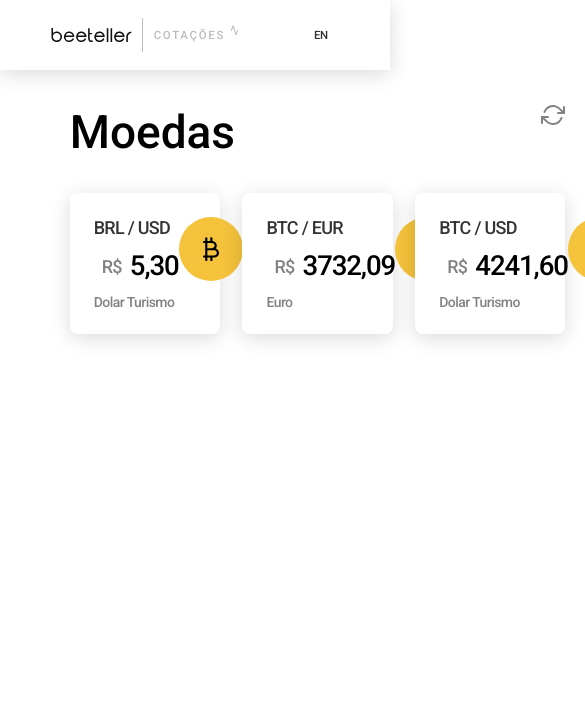
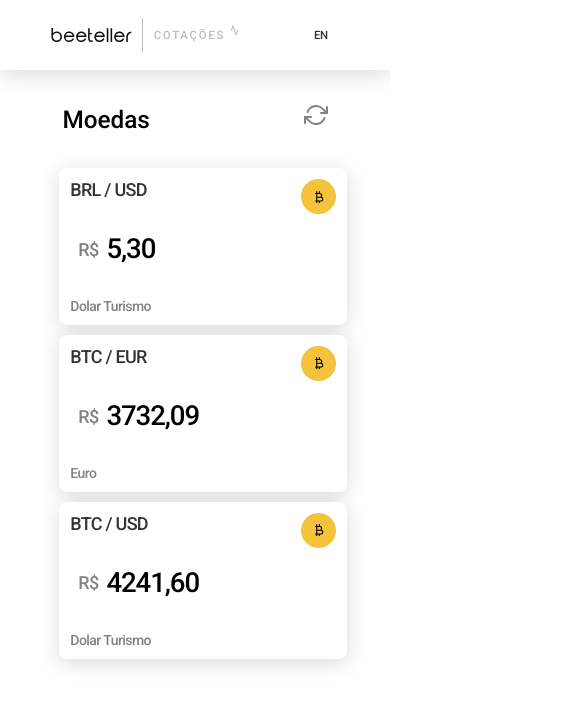
Before and after one commit to doubleyooz/express-beeteller, a React (Create React App) app in the folder frontend/: page / in a window 390 px wide. Shown: the top 706 px of the page, 585 px wide, since content can reach past the window. Built offline with nearby package versions, Linux system fonts and the light colour scheme.

Commit message:
update: style and alignment

```diff
--- a/frontend/src/components/Box/styles.scss
+++ b/frontend/src/components/Box/styles.scss
@@ -1,5 +1,10 @@
-$box-width: calc(30000vw / 1440 + 69px);
-$box-hmarging: calc(1200vw / 1440 + 8px);
+$box-height: calc(6900vw / 1440 + 138px);
+$box-hmarging: calc(1600vw / 1440 + 4px);
+$box-padding: calc(1800vw / 1440 + 6px);
+
+
+$icon-size: calc(1600vw / 1440 + 8px);
+$icon-padding: calc(1200vw / 1440 + 8px);
 $value-size: calc(2800vw / 1440 + 20px);
 
 .box-container {
@@ -8,10 +13,12 @@ $value-size: calc(2800vw / 1440 + 20px);
     justify-content: space-between;
     align-items: flex-start;
 
-    width: $box-width;
+    height: $box-height;
+    width: 100%;
+
 
     margin: 0 $box-hmarging;
-    padding: 24px;
+    padding: $box-padding;
 
     background: #FFFFFF;
     box-shadow: 0px 4px 20px rgba(0, 0, 0, 0.15);
@@ -21,8 +28,9 @@ $value-size: calc(2800vw / 1440 + 20px);
         display: flex;
         flex-direction: column;
         justify-content: space-between;
-        align-items: flex-start;
-        order: 0;
+
+
+        height: 100%;
 
         span {
             letter-spacing: -0.04em;
@@ -68,15 +76,30 @@ $value-size: calc(2800vw / 1440 + 20px);
         flex-direction: column;
         justify-content: center;
         align-items: center;
-        padding: 20px;
+        padding: $icon-padding;
 
         background: #F4C23B;
         border-radius: 99px;
     }
     svg {
+        width: $icon-size;
+        height: $icon-size
+
+
+    }
+
+}
+
+
+@media screen and (max-width: 700px){
+
+    .box-container {
+
+        margin: 0px $box-hmarging 10px $box-hmarging;
 
 
 
     }
 
+
 }
--- a/frontend/src/pages/Dashboard/styles.scss
+++ b/frontend/src/pages/Dashboard/styles.scss
@@ -1,30 +1,71 @@
-$bar-hpadding: calc(10500vw / 1440 + 30px);
+$bar-hpadding: calc(11500vw / 1440 + 20px);
 $dashboard-vpadding: calc(3000vh / 1024 + 10px);
 $header-hmarging: calc(1200vw / 1440 + 8px);
+$title-size: calc(1600vw / 1440 + 20px);
+
+
+
 .dashboard-container {
     display: flex;
     flex-direction: row;
 
-
+    width: 100vw;
     padding: $dashboard-vpadding $bar-hpadding;
 
     .card-container {
         display: flex;
         flex-direction: column;
-
+        width: 100%;
         .header {
             display: flex;
             justify-content: space-between;
             margin: 0 $header-hmarging $dashboard-vpadding $header-hmarging ;
 
             span {
-                font-size: 46px;
+                font-size: $title-size;
             }
         }
         .cards {
             display: flex;
             flex-direction: row;
+            width: 100%;
         }
     }
 
 }
+
+@media screen and (max-width: 700px){
+
+   .dashboard-container {
+        display: flex;
+        flex-direction: row;
+        justify-content: center;
+
+        padding: $dashboard-vpadding $bar-hpadding;
+
+        .card-container {
+            display: flex;
+            flex-direction: column;
+            justify-content: center;
+            width: 100%;
+
+            .header {
+                display: flex;
+                justify-content: space-between;
+                margin: 0 $header-hmarging $dashboard-vpadding $header-hmarging ;
+
+                span {
+                    font-size: $title-size;
+                }
+            }
+            .cards {
+                display: flex;
+                flex-direction: column;
+                width: 100%;
+
+            }
+        }
+
+    }
+
+}
```
